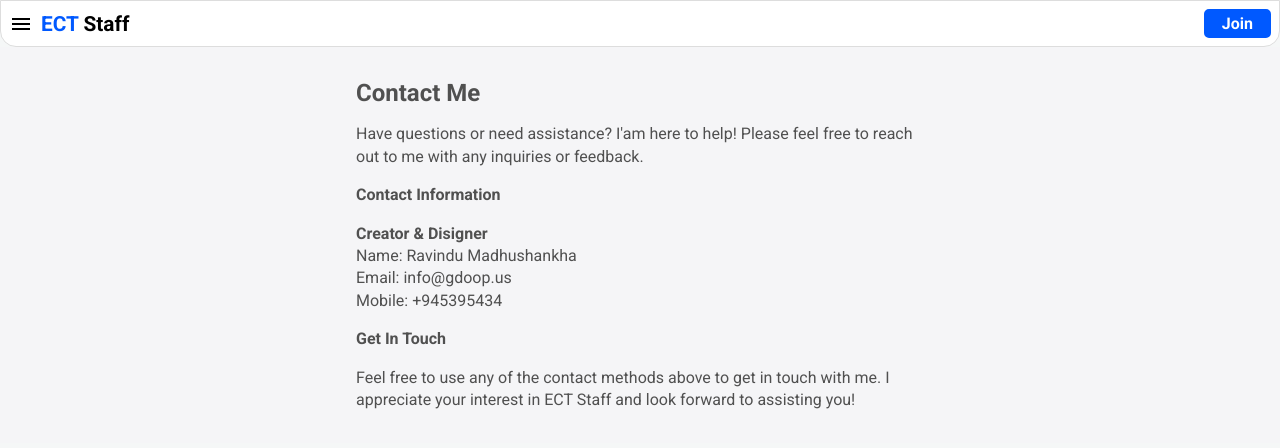
After one commit to mounter7/slpa-ect, a PHP site: page /contact in a window 1280 px wide. The commit adds this page. Shown: the top 448 px of the page. Run offline with PHP 8.4, Linux system fonts and the light colour scheme.

Commit message:
Upload files

```diff
--- a/404.php
+++ b/404.php
@@ -9,10 +9,11 @@
 </head>
 
 <body>
+    <?php include_once('header.php') ?>
     <section id="page-not-found-404" style="margin: 1rem auto; max-width: 900px;">
         <div class="container">
             <div class="item" style="text-align: center; margin-top: 5rem;">
-                <a href="index.php" class="brand"><span>ECT Staff</span></a>
+                <!-- <a href="index.php" class="logo"><span>ECT </span>Staff</a> -->
                 <h1>Page Not Found.</h1>
             </div>
         </div>
@@ -20,7 +21,7 @@
 
     <style>
         #page-not-found-404 .container h1 {
-            padding-top: 4rem;
+            padding-top: 1rem;
         }
     </style>
 
--- /dev/null
+++ b/contact.php
@@ -0,0 +1,57 @@
+<!DOCTYPE html>
+<html lang="en">
+
+<head>
+    <meta charset="UTF-8" />
+    <meta name="viewport" content="width=device-width, initial-scale=1.0" />
+    <title>Contact - ECT Staff</title>
+    <?php include_once('links.php') ?>
+</head>
+
+<body>
+    <?php include_once('header.php'); ?>
+
+    <section class="contact" id="contact">
+        <div class="container">
+            <h2>Contact Me</h2>
+
+            <p>Have questions or need assistance? I'am here to help! Please feel free to reach out to me with any inquiries or feedback.</p>
+
+            <p><b>Contact Information</b></p>
+
+            <div class="item">
+                <p><b>Creator & Disigner</b></p>
+                <p>Name: Ravindu Madhushankha</p>
+                <p>Email: info@gdoop.us</p>
+                <p>Mobile: +945395434</p>
+            </div>
+
+            <p><b>Get In Touch</b></p>
+
+            <p>Feel free to use any of the contact methods above to get in touch with me. I appreciate your interest in ECT Staff and look forward to assisting you!</p>
+        </div>
+    </section>
+
+</body>
+</body>
+
+</html>
+
+<style>
+    .contact {
+        padding: 1rem 0;
+    }
+
+    .contact .container {
+        max-width: 600px;
+        border-radius: 16px;
+        display: flex;
+        flex-direction: column;
+        justify-content: center;
+        gap: 1rem;
+    }
+
+    .contact .container p {
+        line-height: 1.4em;
+    }
+</style>
--- a/main.css
+++ b/main.css
@@ -11,6 +11,7 @@
   --font-color-01: #505050;
   --item-border-color: #ddd;
   --body-color: #f5f7f7;
+  --bg-01: #fff;
 }
 html {
   scroll-behavior: smooth;
--- a/sidebar.php
+++ b/sidebar.php
@@ -15,8 +15,8 @@
       <a href="drivers">Drivers</a>
       <a href="others">Others</a>
       <div class="break-line"></div>
-      <a href="#">Contact</a>
-      <a href="#">About</a>
+      <a href="contact">Contact</a>
+      <a href="about">About</a>
     </div>
     <div class="item">
       <p>Created by Ravindu Madhushankha</p>
```
Also changed, not shown: about.php (added, +54 -0 lines), .htaccess.
